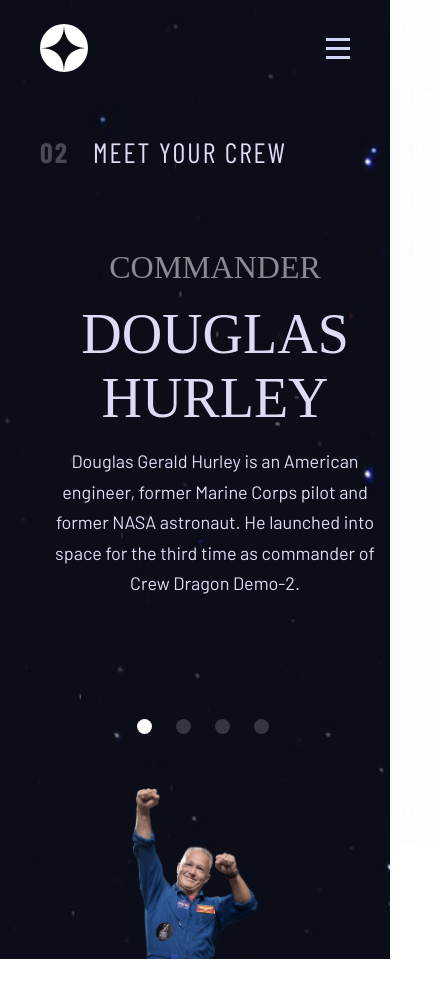
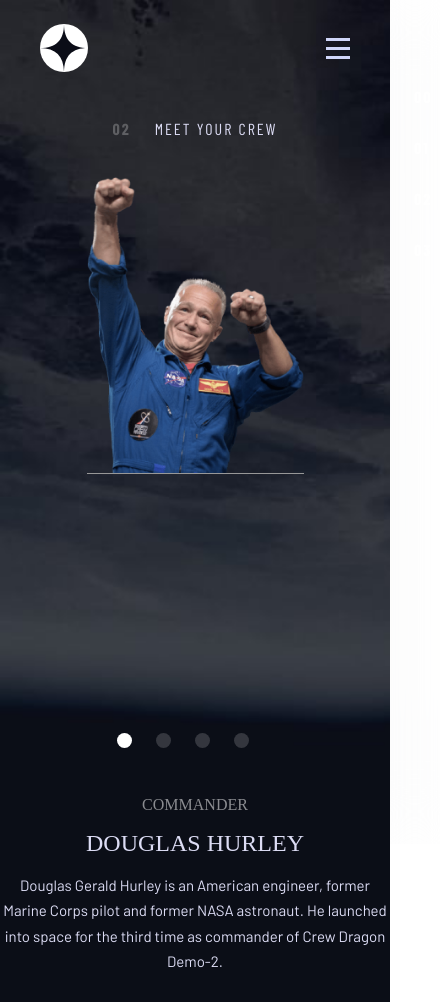
Before and after one commit to Fariv/frontendmentor.io, a React (Vite) app in the folder space-tourism-website-main/: page /crew in a window 390 px wide. Shown: the whole page, 440 px wide, since content can reach past the window. Before the commit the page ends 959 px from the top, so only its background shows below. Built offline with nearby package versions, Linux system fonts and the light colour scheme; a web font is replaced by a local one.

Commit message:
crew page mobile optimization is in progress

```diff
--- a/space-tourism-website-main/src/components/CrewContent.jsx
+++ b/space-tourism-website-main/src/components/CrewContent.jsx
@@ -3,7 +3,9 @@
 import useWindowDimensions from "../hooks/useWindowDimensions";
 import CrewBgImageDesktop from "../assets/crew/background-crew-desktop.jpg";
 import CrewBgImageTablet from "../assets/crew/background-crew-tablet.jpg";
+import CrewBgImageMobile from "../assets/crew/background-crew-mobile.jpg";
 import { css, styled } from "styled-components";
+import LeftSideContainer from "../styled/LeftSideContainer";
 
 const CrewContentStyled = styled.div`
     display: flex;
@@ -16,6 +18,10 @@
         align-items: center;
         text-align: center;
     }
+    @media (max-width: 768px) {
+        margin: 0;
+        flex-direction: column-reverse;
+    }
 `;
 
 const sharedCss = css`
@@ -26,13 +32,22 @@
         width: 100%;
         padding-bottom: 1.7rem;
     }
+    @media (max-width: 768px) {
+        padding-left: 0;
+        width: 100%;
+    }
 `;
 
 const LeftSideStyled = styled.div`
     ${sharedCss}
+    width: 100%;
     padding-left: 12.25rem;
+    flex-direction: ${props => props.direction ? props.direction : "row"};
     @media (max-width: 1024px) {
         margin: 0;
+    }
+    @media (max-width: 768px) {
+        display: flex;
     }
 `;
 
@@ -43,6 +58,7 @@
     text-transform: uppercase;
     display: flex;
     margin-bottom: 8rem;
+    margin-left: 12.25rem;
     > h1 {
         font-size: 28px;
         margin-top: 20px;
@@ -58,6 +74,15 @@
         margin-bottom: 3.75rem;
         justify-content: flex-start;
     }
+    @media (max-width: 768px) {
+        width: 100%;
+        justify-content: center;
+        margin-left: 0;
+        margin-bottom: 0;
+        > h1 {
+            font-size: 16px;
+        }
+    }
 `;
 
 const RightSideStyled = styled.div`
@@ -70,6 +95,10 @@
         padding-bottom: 0;
         padding-left: 0;
     }
+    @media (max-width: 768px) {
+        padding: 0 2.5rem;
+        margin-top: 0;
+    }
 `;
 
 const RightSideCosmicBody = styled.div`
@@ -79,6 +108,12 @@
     margin: 0 auto;
     background-size: contain;
     background-position-x: center;
+    @media (max-width: 768px) {
+        width: 70%;
+        height: 60%;
+        border-bottom: 1px solid #979797;
+        background-position-y: bottom;
+    }
 `;
 
 const Detail = styled.div`
@@ -90,6 +125,9 @@
     font-size: 32px;
     color: rgba(255, 255, 255, 0.52);
     text-transform: uppercase;
+    @media (max-width: 768px) {
+        font-size: 16px;
+    }
 `;
 
 const DetailHeader = styled.div`
@@ -97,6 +135,9 @@
     font-size: 56px;
     text-transform: uppercase;
     margin-top: 1rem;
+    @media (max-width: 768px) {
+        font-size: 24px;
+    }
 `;
 const DetailText = styled.p`
     font-family: 'Barlow', sans-serif;
@@ -108,6 +149,9 @@
         margin-left: auto;
         margin-right: auto;
     }
+    @media (max-width: 768px) {
+        font-size: 15px;
+    }
 `;
 
 const SliderDotsStyled = styled.div`
@@ -115,6 +159,9 @@
     margin-top: 120px;
     @media (max-width: 1024px) {
         justify-content: center;
+    }
+    @media (max-width: 768px) {
+        margin-top: 3rem;
     }
 `;
 
@@ -131,6 +178,8 @@
     const {setBg} = useContext(BgContext);
     const [selectedCrewDetail, setSelectedCrewDetail] =  useState({});
     const [allCrewsWithActive, setAllCrewsWithActive] =  useState({});
+    const [leftSideContainerWidth, setLeftSideContainerWidth] =  useState("50%");
+    const [leftSideStyledDirection, setLeftSideStyledDirection] =  useState("column");
 
     const doSlide = (crewname) => {
         let crews = {...allCrewsWithActive};
@@ -146,12 +195,17 @@
 
     const { width } = useWindowDimensions();
     useEffect(() => {
-        if (width > 767 && width < 1025) {
+        if (width > 768 && width < 1025) {
 
             setBg(CrewBgImageTablet);
         } else if (width > 1024) {
 
             setBg(CrewBgImageDesktop);
+        } else if (width <= 768) {
+
+            setBg(CrewBgImageMobile);
+            setLeftSideContainerWidth("100%");
+            setLeftSideStyledDirection("column-reverse");
         }
     }, [width]);
 
@@ -184,12 +238,18 @@
 
 
     return (
-        <CrewContentStyled>
-            <LeftSideStyled>
-                <LeftSideText>
+        <>
+        {(leftSideContainerWidth === "100%") ? (<LeftSideText>
             <h1 className='menu-number'>02</h1>
             <h1>MEET YOUR CREW</h1>
-                </LeftSideText>
+        </LeftSideText>): null}
+        <CrewContentStyled>
+            <LeftSideContainer width={leftSideContainerWidth} direction="column">
+                {(leftSideContainerWidth === "50%") ? (<LeftSideText>
+                    <h1 className='menu-number'>02</h1>
+                    <h1>MEET YOUR CREW</h1>
+                </LeftSideText>): null}
+                <LeftSideStyled direction={leftSideStyledDirection}>
                     <Detail>
                         <DetailSubheader>{selectedCrewDetail['detailSubHeaderText']}</DetailSubheader>
                         <DetailHeader>{selectedCrewDetail['detailHeaderText']}</DetailHeader>
@@ -206,10 +266,12 @@
                         })}
                     </SliderDotsStyled>
                 </LeftSideStyled>
+            </LeftSideContainer>
             <RightSideStyled>
                 <RightSideCosmicBody cosmicbodyname={Object.keys(allCrewsWithActive).filter((v) => allCrewsWithActive[v]['active'] === "1" ? v : null)} />
             </RightSideStyled>
         </CrewContentStyled>
+        </>
     );
 }
 
--- a/space-tourism-website-main/src/components/TechnologyContent.jsx
+++ b/space-tourism-website-main/src/components/TechnologyContent.jsx
@@ -4,6 +4,7 @@
 import TechnologyBgImageDesktop from "../assets/technology/background-technology-desktop.jpg";
 import TechnologyBgImageTablet from "../assets/technology/background-technology-tablet.jpg";
 import { css, styled } from "styled-components";
+import LeftSideContainer from "../styled/LeftSideContainer";
 
 const TechnologyContentStyled = styled.div`
     display: flex;
@@ -60,13 +61,6 @@
         margin-bottom: 3.75rem;
         justify-content: flex-start;
         padding-left: 2.5rem;
-    }
-`;
-
-const LeftRideSidesContainer = styled.div`
-    display: flex;
-    @media (max-width: 1024px) {
-        flex-direction: column-reverse;
     }
 `;
 
@@ -245,7 +239,7 @@
                 <h1 className='menu-number'>03</h1>
                 <h1>SPACE LAUNCH 101</h1>
             </LeftSideText>
-            <LeftRideSidesContainer>
+            <LeftSideContainer>
                 <LeftSideStyled>
                     <LeftBottomContainerStyled>
                         <Pager>
@@ -275,7 +269,7 @@
                         cosmicbodyname={Object.keys(allTechsWithActive).filter((v) => allTechsWithActive[v]['active'] === "1" ? v : null)}
                     />
                 </RightSideStyled>
-            </LeftRideSidesContainer>
+            </LeftSideContainer>
         </TechnologyContentStyled>
     );
 }
--- /dev/null
+++ b/space-tourism-website-main/src/styled/LeftSideContainer.jsx
@@ -0,0 +1,7 @@
+import styled from "styled-components";
+
+export default styled.div`
+    display: flex;
+    width: ${props => props.width ? props.width : "100%"};
+    flex-direction: ${props => props.direction ? props.direction : "row"};
+`;
```
Lines whose indentation alone changed are shown as unchanged.
